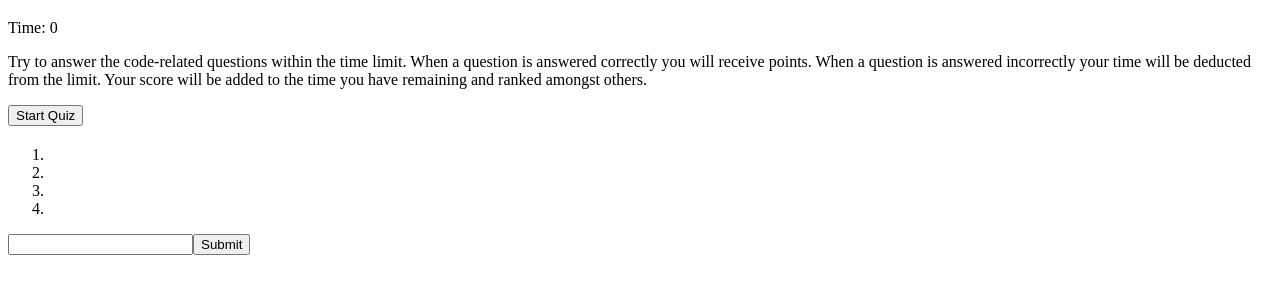
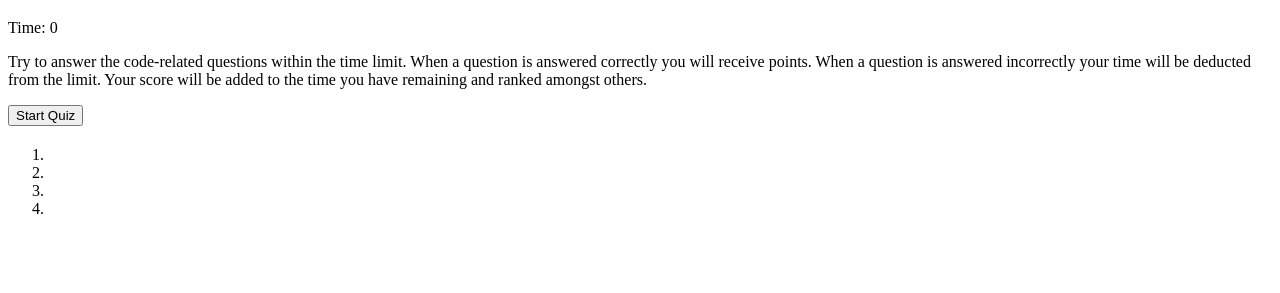
Before and after one commit to Aali0/code-quiz, a plain HTML site: page index.html in a window 1280 px wide. Shown: the part 61-354 px from the top of the page. Drawn offline with Linux system fonts and the light colour scheme.

Commit message:
minor edit

```diff
--- a/index.html
+++ b/index.html
@@ -35,7 +35,7 @@
 
     </div>
 
-    <input id="userInput"></input><button id="submitButton">Submit</button>
+    <input class="hidden" id="userInput"></input><button class="hidden" id="submitButton">Submit</button>
 
    <div id="results"></div>
 
```
